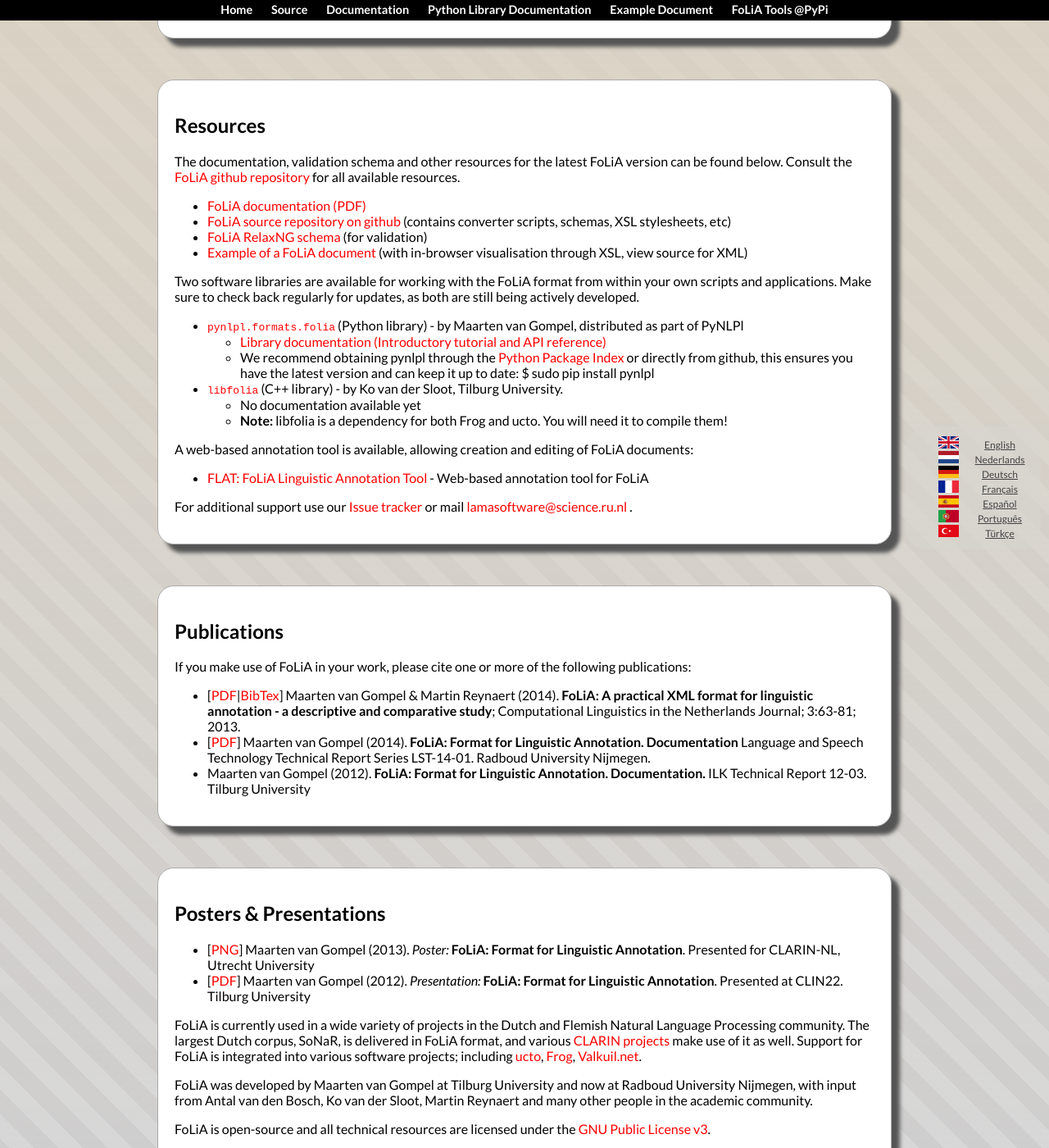
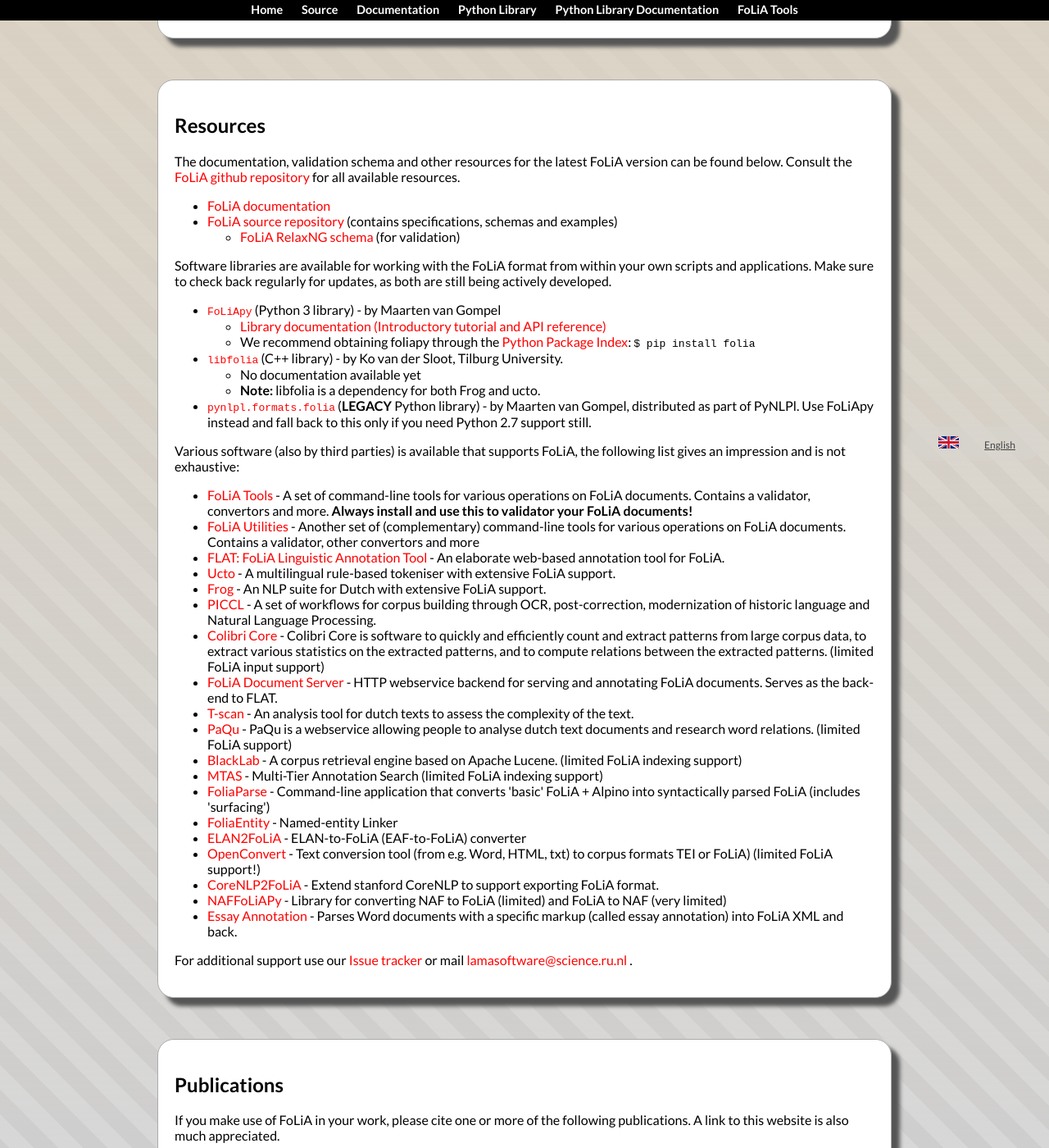
Before and after one commit to proycon/folia, a Jekyll site: the page built from index.html, in a window 1280 px wide and 1400 px high, scrolled down 1762 px. Shown: the whole window at 82% size. Built offline with Jekyll 4.4.1, drawn with Linux system fonts in a browser that asks for light colours; some of the changed text lies outside the part shown.

Commit message:
Updating FoLiA website for FoLiA v2. Fixed dead links (thanks to @VincentCCL), disabled other language versions for now (too much maintenance), added list of FoLiA software.

```diff
--- a/_config.yml
+++ b/_config.yml
@@ -10,7 +10,7 @@
      title: FoLiA
      subtitle: Format for Linguistic Annotation
      author: Maarten van Gompel (proycon)
-     keywords: folia, format for linguistic annotation, xml, tei, d-coi, clarin
+     keywords: folia, format for linguistic annotation, xml, tei, d-coi, clarin, clariah
      description: FoLiA is an XML-based format for Linguistic Annotation suitable for representing written language resources such as corpora. Its goal is to unify a variety of linguistic annotations in one single rich format, without committing to any particular standard annotation set.
      lang: en
      menu:
@@ -19,26 +19,26 @@
       - label: Source
         url: https://github.com/proycon/folia/
       - label: Documentation
-        url: https://github.com/proycon/folia/raw/master/docs/folia.pdf
+        url: https://folia.readthedocs.io
+      - label: Python Library
+        url: https://pypi.python.org/pypi/folia
       - label: Python Library Documentation
         url: http://pynlpl.readthedocs.io/en/latest/folia.html
-      - label: Example Document
-        url: example.xml
-      - label: FoLiA Tools @PyPi
+      - label: FoLiA Tools
         url: https://pypi.python.org/pypi/FoLiA-tools
      languages:
       - lang: en
         label: English
-      - lang: nl
-        label: Nederlands
-      - lang: de
-        label: Deutsch
-      - lang: fr
-        label: Français
-      - lang: es
-        label: Español
-      - lang: pt
-        label: Português
-      - lang: tr
-        label: Türkçe
+     #- lang: nl
+     #  label: Nederlands
+     #- lang: de
+     #  label: Deutsch
+     #- lang: fr
+     #  label: Français
+     #- lang: es
+     #  label: Español
+     #- lang: pt
+     #  label: Português
+     #- lang: tr
+     #  label: Türkçe
 ---
--- a/index.html
+++ b/index.html
@@ -79,37 +79,55 @@
 available resources.</p>
 
 <ul>
-<li><a href="https://github.com/proycon/folia/blob/master/docs/folia.pdf?raw=true">FoLiA documentation (PDF)</a></li>
-<li><a href="https://github.com/proycon/folia">FoLiA source repository on github</a> (contains converter scripts, schemas, XSL stylesheets, etc)</li>
+<li><a href="https://folia.readthedocs.io">FoLiA documentation</a></li>
+<li><a href="https://github.com/proycon/folia">FoLiA source repository</a> (contains specifications, schemas and examples)
+<ul>
 <li><a href="https://github.com/proycon/folia/blob/master/schemas/folia.rng">FoLiA RelaxNG schema</a> (for validation)</li>
-<li><a href="example.xml">Example of a FoLiA document</a> (with in-browser visualisation through XSL, view source for XML)</li>
+</ul></li>
 </ul>
 
-<p>Two software libraries are available for working with the FoLiA format from
+<p>Software libraries are available for working with the FoLiA format from
 within your own scripts and applications. Make sure to check back regularly for
 updates, as both are still being actively developed.</p>
 
 <ul>
-<li><tt><a href="https://pypi.python.org/pypi/PyNLPl/">pynlpl.formats.folia</a></tt> (Python library) - by Maarten van Gompel, distributed as part of PyNLPl
+<li><tt><a href="https://github.com/proycon/foliapy/">FoLiApy</a></tt> (Python 3 library) - by Maarten van Gompel
 <ul>
-	<li><a href="https://pynlpl.readthedocs.io/en/latest/folia.html">Library documentation (Introductory tutorial and API reference)</a></li>
-	<li>We recommend obtaining pynlpl through the <a href="https://pypi.python.org/pypi/PyNLPl/">Python Package Index</a> or directly from github, this ensures you have the latest version and can keep it up to date: $ sudo pip install pynlpl</li>
+	<li><a href="https://foliapy.readthedocs.io">Library documentation (Introductory tutorial and API reference)</a></li>
+    <li>We recommend obtaining foliapy through the <a href="https://pypi.python.org/pypi/foliapy/">Python Package Index</a>: <tt>$ pip install folia</tt></li>
 </ul>
 </li>
 <li><tt><a href="https://github.com/LanguageMachines/libfolia">libfolia</a></tt> (C++ library) - by Ko van der Sloot, Tilburg University.
 <ul>
 	<li>No documentation available yet</li>
-	<li><strong>Note:</strong> libfolia is a dependency for both Frog and ucto. You will need it to compile them!</li>
+	<li><strong>Note:</strong> libfolia is a dependency for both Frog and ucto.</li>
 </ul>
 </li>
+<li><tt><a href="https://github.com/proycon/pynlpl/">pynlpl.formats.folia</a></tt> (<b>LEGACY</b> Python library) - by Maarten van Gompel, distributed as part of PyNLPl. Use FoLiApy instead and fall back to this only if you need Python 2.7 support still.</li>
 </ul>
 
-<p>
-A web-based annotation tool is available, allowing creation and editing of FoLiA documents:
-</p>
+Various software (also by third parties) is available that supports FoLiA, the following list gives an impression and is not exhaustive:
 
 <ul>
-    <li><a href="https://github.com/proycon/flat/">FLAT: FoLiA Linguistic Annotation Tool</a> - Web-based annotation tool for FoLiA</li>
+    <li><a href="https://pypi.python.org/pypi/folia-tools">FoLiA Tools</a> - A set of command-line tools for various operations on FoLiA documents. Contains a validator, convertors and more. <strong>Always install and use this to validator your FoLiA documents!</strong></li>
+    <li><a href="https://github.com/LanguageMachines/foliautils">FoLiA Utilities</a> - Another set of (complementary) command-line tools for various operations on FoLiA documents. Contains a validator, other convertors and more</li>
+    <li><a href="https://github.com/proycon/flat/">FLAT: FoLiA Linguistic Annotation Tool</a> - An elaborate web-based annotation tool for FoLiA.</li>
+    <li><a href="https://languagemachines.github.io/ucto">Ucto</a> - A multilingual rule-based tokeniser with extensive FoLiA support.</li>
+    <li><a href="https://languagemachines.github.io/frog">Frog</a> - An NLP suite for Dutch with extensive FoLiA support. </li>
+    <li><a href="https://github.com/LanguageMachines/PICCL">PICCL</a> - A set of workflows for corpus building through OCR, post-correction, modernization of historic language and Natural Language Processing. </li>
+    <li><a href="https://proycon.github.io/colibri-core">Colibri Core</a> - Colibri Core is software to quickly and efficiently count and extract patterns from large corpus data, to extract various statistics on the extracted patterns, and to compute relations between the extracted patterns. (limited FoLiA input support)</li>
+    <li><a href="https://github.com/proycon/foliadocserve/">FoLiA Document Server</a> - HTTP webservice backend for serving and annotating FoLiA documents. Serves as the back-end to FLAT.</li>
+    <li><a href="https://github.com/proycon/tscan/">T-scan</a> - An analysis tool for dutch texts to assess the complexity of the text.</li>
+    <li><a href="https://github.com/rug-compling/paqu">PaQu</a> - PaQu is a webservice allowing people to analyse dutch text documents and research word relations. (limited FoLiA support) </li>
+    <li><a href="https://github.com/INL/BlackLab">BlackLab</a> - A corpus retrieval engine based on Apache Lucene. (limited FoLiA indexing support)</li>
+    <li><a href="https://github.com/meertensinstituut/mtas">MTAS</a> - Multi-Tier Annotation Search (limited FoLiA indexing support)</li>
+    <li><a href="https://github.com/ErwinKomen/FoliaParse">FoliaParse</a> - Command-line application that converts 'basic' FoLiA + Alpino into syntactically parsed FoLiA (includes 'surfacing')</li>
+    <li><a href="https://github.com/ErwinKomen/FoliaEntity">FoliaEntity</a> - Named-entity Linker</li>
+    <li><a href="https://github.com/birch-group/elan2folia">ELAN2FoLiA</a> - ELAN-to-FoLiA (EAF-to-FoLiA) converter</li>
+    <li><a href="https://github.com/INL/OpenConvert">OpenConvert</a> - Text conversion tool (from e.g. Word, HTML, txt) to corpus formats TEI or FoLiA) (limited FoLiA support!)</li>
+    <li><a href="https://github.com/A-Atef-NLP/CoreNLP2FoLiA">CoreNLP2FoLiA</a> - Extend stanford CoreNLP to support exporting FoLiA format.</li>
+    <li><a href="https://github.com/cltl/NAFFoLiAPy">NAFFoLiAPy</a> - Library for converting NAF to FoLiA (limited) and FoLiA to NAF (very limited)</li>
+    <li><a href="https://github.com/UiL-OTS-labs/essay-annotation">Essay Annotation</a> - Parses Word documents with a specific markup (called essay annotation) into FoLiA XML and back.</li>
 </ul>
 
 <p>
@@ -123,12 +141,14 @@
 <h2>Publications</h2>
 
 <p>
-If you make use of FoLiA in your work, please cite one or more of the following publications:
+If you make use of FoLiA in your work, please cite one or more of the following publications. A link to this website is also much appreciated.
 </p>
 
 <ul>
-    <li>[<a href="http://www.clinjournal.org/sites/clinjournal.org/files/05-vanGompel-Reynaert-CLIN2013.pdf">PDF</a>|<a href="http://www.clinjournal.org/biblio/export/bibtex/39">BibTex</a>] Maarten van Gompel &amp; Martin Reynaert (2014). <strong>FoLiA: A practical XML format for linguistic annotation - a descriptive and comparative study</strong>; Computational Linguistics in the Netherlands Journal; 3:63-81; 2013.</li>
-    <li>[<a href="http://github.com/proycon/folia/blob/master/docs/folia.pdf?raw=true">PDF</a>] Maarten van Gompel (2014). <strong>FoLiA: Format for Linguistic Annotation. Documentation</strong> Language and Speech Technology Technical Report Series LST-14-01. Radboud University Nijmegen.</li>
+    <li>[<a href="https://clinjournal.org/clinj/article/view/26/22">PDF</a>|<a href="https://clinjournal.org/clinj/citationstylelanguage/download/bibtex?submissionId=26">BibTex</a>] Maarten van Gompel &amp; Martin Reynaert (2014). <strong>FoLiA: A practical XML format for linguistic annotation - a descriptive and comparative study</strong>; Computational Linguistics in the Netherlands Journal; 3:63-81; 2013.</li>
+    <li>[<a href="https://www.jstor.org/stable/j.ctv3t5qjk.13?seq=1#metadata_info_tab_contents">PDF</a>] Maarten van Gompel, Ko van der Sloot, Martin Reynaert, Antal van den Bosch (2017). FoLiA in Practice: The Infrastructure of a Linguistic Annotation Format.  In: CLARIN in the Low Countries. Eds: Jan Odijk and Arjan van Hessen. Pp. 71-81.</li>
+    <li>[<a href="https://github.com/proycon/folia/raw/master/docs/folia.pdf">PDF</a>|<a href="https://folia.readthedocs.io">HTML</a>] Maarten van Gompel (2019). <strong>FoLiA: Format for Linguistic Annotation. Documentation</strong> Language and Speech Technology Technical Report Series. Radboud University Nijmegen.</li>
+    <li>Maarten van Gompel (2014). <strong>FoLiA: Format for Linguistic Annotation. Documentation.</strong> Language and Speech Technology Technical Report Series LST-14-01. Radboud University Nijmegen.</li>
     <li>Maarten van Gompel (2012). <strong>FoLiA: Format for Linguistic Annotation. Documentation.</strong> ILK Technical Report 12-03. Tilburg University</li>
 </ul>
 </section>
@@ -137,11 +157,13 @@
 <h2>Posters &amp; Presentations</h2>
 
 <ul>
-    <li>[<a href="http://proycon.anaproy.nl/pubs/folia_poster2.png">PNG</a>] Maarten van Gompel (2013). <em>Poster:</em> <strong>FoLiA: Format for Linguistic Annotation</strong>. Presented for CLARIN-NL, Utrecht University</li>    <li>[<a href="http://proycon.anaproy.nl/pubs/folia_pres_clin.pdf">PDF</a>] Maarten van Gompel (2012). <em>Presentation:</em> <strong>FoLiA: Format for Linguistic Annotation</strong>. Presented at CLIN22. Tilburg University</li>
+	<li>[<a href="https://anaproy.nl/proycon/pubs/folia_poster3_a0.pdf">PDF</a>] Maarten van Gompel (2018). <em>Poster:</em> <strong>FoLiA: Format for Linguistic Annotation</strong>. Presented at CLIN28. Nijmegen University</li>
+    <li>[<a href="https://proycon.anaproy.nl/pubs/folia_poster2.png">PNG</a>] Maarten van Gompel (2013). <em>Poster:</em> <strong>FoLiA: Format for Linguistic Annotation</strong>. Presented for CLARIN-NL, Utrecht University</li>
+    <li>[<a href="http://proycon.anaproy.nl/pubs/folia_pres_clin.pdf">PDF</a>] Maarten van Gompel (2012). <em>Presentation:</em> <strong>FoLiA: Format for Linguistic Annotation</strong>. Presented at CLIN22. Tilburg University</li>
 </ul>
 
 
-<p>FoLiA is currently used in a wide variety of projects in the Dutch and Flemish Natural Language Processing community. The largest Dutch corpus, SoNaR, is delivered in FoLiA format, and various <a href="http://www.clarin.nl">CLARIN projects</a> make use of it as well. Support for FoLiA is integrated into various software projects; including <a href="http://ilk.uvt.nl/ucto">ucto</a>, <a href="http://ilk.uvt.nl/frog">Frog</a>, <a href="http://valkuil.net">Valkuil.net</a>.</p>
+<p>FoLiA is currently used in a wide variety of projects in the Dutch and Flemish Natural Language Processing community. The largest Dutch corpus, SoNaR, is delivered in FoLiA format, and various <a href="http://www.clarin.nl">CLARIN-NL</a> and <a href="https://clariah.nl">CLARIAH</a> projects</a> make use of it as well. Support for FoLiA is integrated into various software projects; including but not limited to <a href="https://languagemachines.github.io/ucto">ucto</a>, <a href="https://languagemachines.github.io/frog">Frog</a>, <a href="http://valkuil.net">Valkuil.net</a>.</p>
 
 <p>FoLiA was developed by Maarten van Gompel at Tilburg University and now at Radboud University Nijmegen, with input from Antal van den Bosch, Ko van der Sloot, Martin Reynaert and many other people in the academic community. </p>
 
@@ -149,4 +171,4 @@
 
 </section>
 
-<a href="http://applejack.science.ru.nl/languagemachines" style="display: block"><img src="http://applejack.science.ru.nl/lamabadge.php/folia" alt="badge" /></a>
+<a href="https://applejack.science.ru.nl/languagemachines" style="display: block"><img src="https://applejack.science.ru.nl/lamabadge.php/folia" alt="badge" /></a>
```
